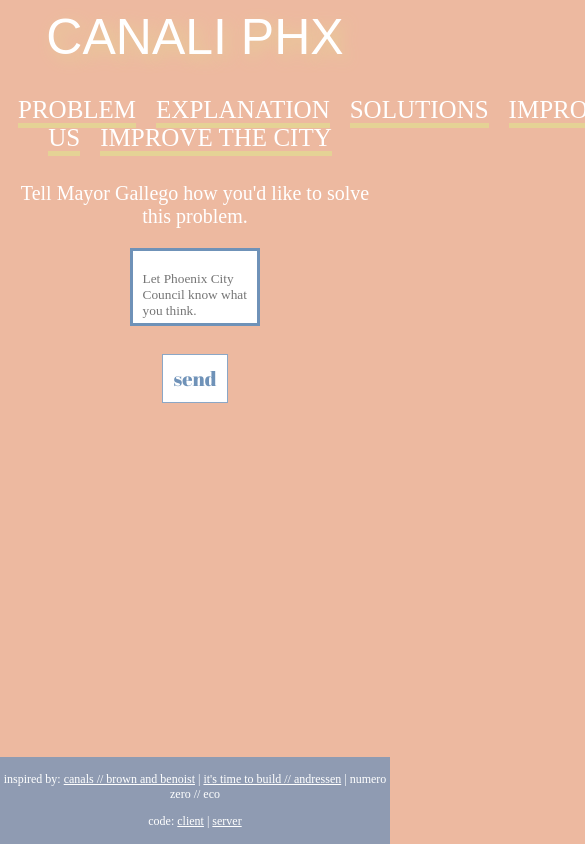
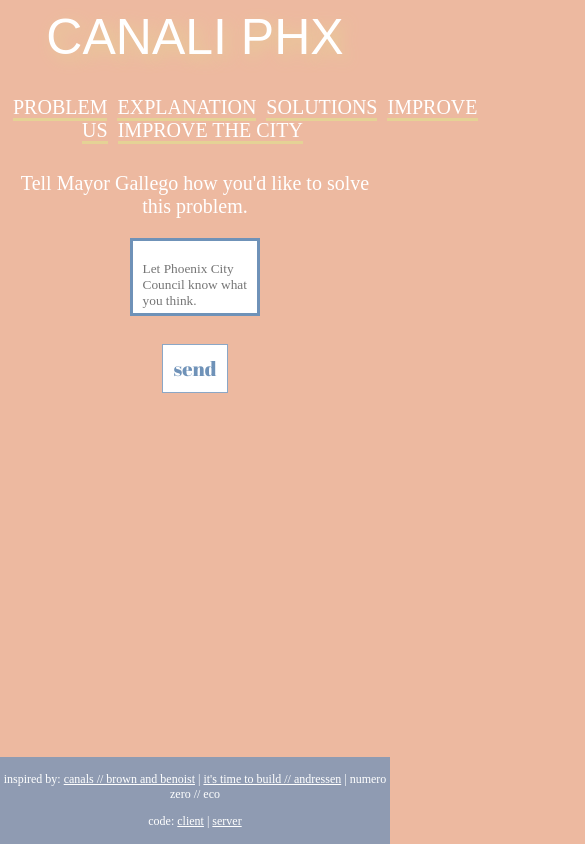
Before and after one commit to rbondchoquette/canali-phx-client, a React (Create React App) app: page /CityEmail in a window 390 px wide. Shown: the top 844 px of the page, 585 px wide, since content can reach past the window. Built offline with nearby package versions, Linux system fonts and the light colour scheme; a web font is replaced by a local one.

Commit message:
nav bar @media screen css

```diff
--- a/src/App.css
+++ b/src/App.css
@@ -37,6 +37,46 @@
     border-bottom: none;
 }
 
+@media screen and (max-width: 600px) {
+
+    .NavBar {
+        list-style: none;
+        text-align: center;
+        padding-left: 0;
+        margin-top: 30px;
+    }
+
+    .NavBarItemLink {
+        text-decoration: none;
+        border-bottom: 3px solid rgba(229, 210, 149, 1);
+        color: rgba(255, 255, 255, 1);
+        font-size: 20px;
+    }
+
+    .NavBarItem {
+        font-family: 'Zilla Slab', serif;
+        text-transform: uppercase;
+        display: inline;
+        margin: 5px;
+    }
+
+    .NavBarItemLink:hover {
+        text-decoration: none;
+        font-weight: bolder;
+        color: rgba(111, 146, 184, 1);
+        font-size: 20px;
+        border-bottom: none;
+    }
+
+    .NavBarItemLink:focus {
+        text-decoration: none;
+        font-weight: bolder;
+        color: rgba(111, 146, 184, 1);
+        font-size: 20px;
+        border-bottom: none;
+    }
+}
+
 .BodyText {
     text-align: justify;
     margin-top: 30px;
```
